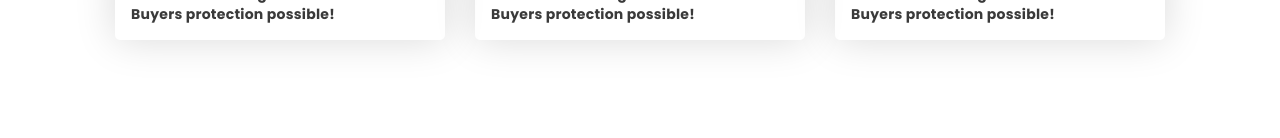
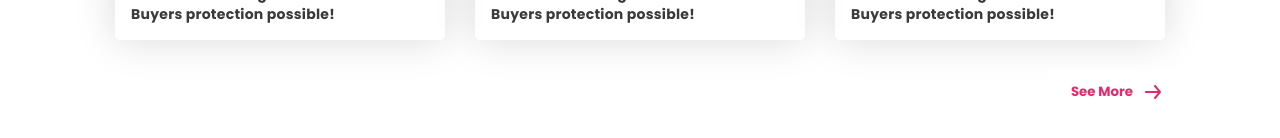
Before and after one commit to yasin-arft/influencer-gear-website, a plain HTML site: page index.html in a window 1280 px wide. Shown: the part 2475-2613 px from the top of the page. Drawn offline with Linux system fonts and the light colour scheme.

Commit message:
see more button added below popular collaction section

```diff
--- a/index.html
+++ b/index.html
@@ -300,6 +300,16 @@
           </div>
         </div>
       </div>
+      <div class="btn-container">
+      <button class="btn-primary">
+        See More
+        <svg width="24" height="24" viewBox="0 0 24 24" fill="none" xmlns="http://www.w3.org/2000/svg">
+          <path
+            d="M5 13H16.86L13.23 17.36C13.146 17.4611 13.0826 17.5778 13.0437 17.7034C13.0047 17.829 12.9909 17.961 13.003 18.0919C13.0274 18.3564 13.1558 18.6003 13.36 18.77C13.5642 18.9397 13.8275 19.0214 14.0919 18.997C14.3563 18.9726 14.6003 18.8442 14.77 18.64L19.77 12.64C19.8036 12.5923 19.8337 12.5421 19.86 12.49C19.86 12.44 19.91 12.41 19.93 12.36C19.9753 12.2453 19.9991 12.1233 20 12C19.9991 11.8767 19.9753 11.7547 19.93 11.64C19.93 11.59 19.88 11.56 19.86 11.51C19.8337 11.4579 19.8036 11.4077 19.77 11.36L14.77 5.36C14.676 5.24712 14.5582 5.15634 14.4252 5.09412C14.2921 5.0319 14.1469 4.99976 14 5C13.7663 4.99955 13.5399 5.08092 13.36 5.23C13.2587 5.31395 13.175 5.41705 13.1137 5.5334C13.0523 5.64975 13.0145 5.77705 13.0025 5.90803C12.9904 6.03901 13.0043 6.17108 13.0433 6.29668C13.0824 6.42229 13.1458 6.53895 13.23 6.64L16.86 11H5C4.73478 11 4.48043 11.1054 4.29289 11.2929C4.10536 11.4804 4 11.7348 4 12C4 12.2652 4.10536 12.5196 4.29289 12.7071C4.48043 12.8946 4.73478 13 5 13Z"
+            fill="#e02c6d" />
+        </svg>
+      </button>
+      </div>
     </section>
     <!-- popular collection section end -->
 
--- a/styles/style.css
+++ b/styles/style.css
@@ -189,3 +189,14 @@ nav .search {
   line-height: 20px;
   letter-spacing: 0.252px;
 }
+
+.popular-collection .btn-container {
+  display: flex;
+  justify-content: end;
+}
+
+.popular-collection .btn-primary {
+  background-color: var(--white-color);
+  color: var(--btn-bg-color);
+  padding-right: 30px;
+}
```
